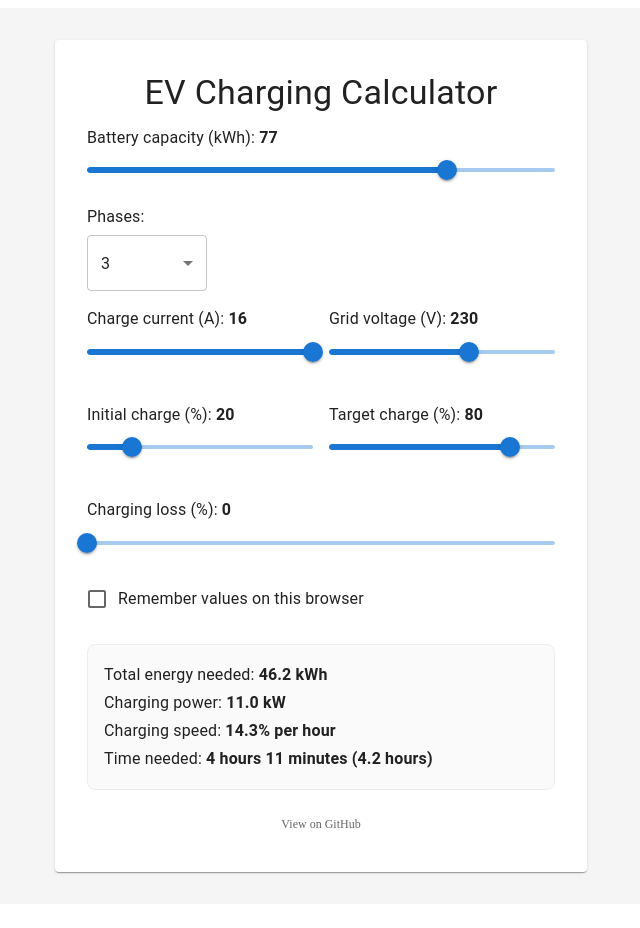
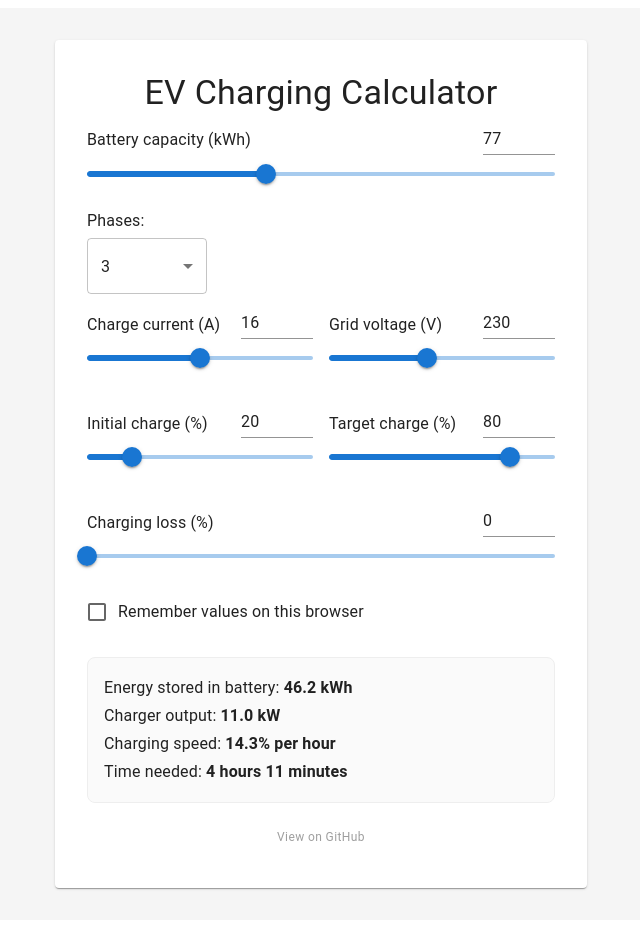
Before and after one commit to ltpk/ev-charging-calc, a React (Vite) app: page / in a window 1280 px wide. Shown: the whole page, without its empty margins (319-959 px from the left). Built offline with nearby package versions, Linux system fonts and the light colour scheme.

Commit message:
fixes by claude

```diff
--- a/src/App.tsx
+++ b/src/App.tsx
@@ -1,6 +1,9 @@
+import React from 'react'
 import EVChargingCalculator from './EVChargingCalculator'
-import React from 'react'
 
+// App is kept as the conventional React entry point component.
+// If EVChargingCalculator ever needs a Router, theme provider, or other
+// context wrappers, add them here rather than in main.tsx.
 const App: React.FC = () => <EVChargingCalculator />
 
 export default App
--- a/src/EVChargingCalculator.tsx
+++ b/src/EVChargingCalculator.tsx
@@ -2,23 +2,19 @@ import { useState } from 'react'
 import InputField from './components/InputField'
 import SelectField from './components/SelectField'
 import CheckboxField from './components/CheckboxField'
-import { calculateChargingMetrics, ChargingMetricsParams, ChargingMetrics } from './utils/chargingCalculations'
+import { calculateChargingMetrics, ChargingMetricsParams } from './utils/chargingCalculations'
 import { useLocalStorage } from './hooks/useLocalStorage'
 import ChargingResults from './components/ChargingResults'
 import Box from '@mui/material/Box'
 import Card from '@mui/material/Card'
 import CardContent from '@mui/material/CardContent'
+import Link from '@mui/material/Link'
 import Typography from '@mui/material/Typography'
 
-interface FormValues extends ChargingMetricsParams {
-  phases: number
-  batteryCapacity: number
-  amperage: number
-  voltage: number
-  initialCharge: number
-  targetCharge: number
-  chargingLoss: number
-}
+// Max amperage per phase — 32A is valid for both single and three phase
+const MAX_AMPERAGE = 32
+
+type FormValues = ChargingMetricsParams
 
 const EVChargingCalculator: React.FC = () => {
   const [rememberValues, setRememberValues] = useState(() => {
@@ -46,10 +42,7 @@ const EVChargingCalculator: React.FC = () => {
   } = formValues
 
   const handleValueChange = (key: keyof FormValues, value: number) => {
-    setFormValues({
-      ...formValues,
-      [key]: Number(value)
-    })
+    setFormValues({ ...formValues, [key]: value })
   }
 
   const toggleRememberValues = (value: boolean) => {
@@ -59,33 +52,27 @@ const EVChargingCalculator: React.FC = () => {
     }
   }
 
-  const chargingMetrics: ChargingMetrics = calculateChargingMetrics({
-    phases,
-    batteryCapacity,
-    amperage,
-    voltage,
-    initialCharge,
-    targetCharge,
-    chargingLoss
-  })
+  const chargingMetrics = calculateChargingMetrics(formValues)
+  const showGridMetrics = (chargingLoss ?? 0) > 0
 
   return (
-    <Box sx={{ bgcolor: '#f5f5f5', py: 4 }}>
+    <Box sx={{ bgcolor: '#f5f5f5', minHeight: '100vh', py: 4 }}>
       <Card sx={{ maxWidth: 500, mx: 'auto', p: 2 }}>
         <CardContent>
-          <Typography variant="h4" component="h2" align="center" gutterBottom>
+          <Typography variant="h4" component="h1" align="center" gutterBottom>
             EV Charging Calculator
           </Typography>
 
           <InputField
-            label='Battery capacity (kWh)'
+            label="Battery capacity (kWh)"
             value={batteryCapacity}
             onChange={(value) => handleValueChange('batteryCapacity', value)}
-            min={0}
+            min={1}
+            max={200}
           />
 
           <SelectField
-            label='Phases'
+            label="Phases"
             value={phases}
             onChange={(value) => handleValueChange('phases', value)}
             options={[1, 3]}
@@ -93,31 +80,31 @@ const EVChargingCalculator: React.FC = () => {
 
           <Box sx={{ display: 'grid', gridTemplateColumns: '1fr 1fr', gap: 2, mb: 2 }}>
             <InputField
-              label='Charge current (A)'
+              label="Charge current (A)"
               value={amperage}
               onChange={(value) => handleValueChange('amperage', value)}
               min={0}
-              max={phases === 1 ? 32 : 16}
+              max={MAX_AMPERAGE}
             />
             <InputField
-              label='Grid voltage (V)'
+              label="Grid voltage (V)"
               value={voltage}
               onChange={(value) => handleValueChange('voltage', value)}
-              min={207}
-              max={244}
+              min={100}
+              max={400}
             />
           </Box>
 
           <Box sx={{ display: 'grid', gridTemplateColumns: '1fr 1fr', gap: 2, mb: 2 }}>
             <InputField
-              label='Initial charge (%)'
+              label="Initial charge (%)"
               value={initialCharge}
               onChange={(value) => handleValueChange('initialCharge', value)}
               min={0}
               max={100}
             />
             <InputField
-              label='Target charge (%)'
+              label="Target charge (%)"
               value={targetCharge}
               onChange={(value) => handleValueChange('targetCharge', value)}
               min={0}
@@ -127,32 +114,32 @@ const EVChargingCalculator: React.FC = () => {
           </Box>
 
           <InputField
-            label='Charging loss (%)'
-            value={chargingLoss}
+            label="Charging loss (%)"
+            value={chargingLoss ?? 0}
             onChange={(value) => handleValueChange('chargingLoss', value)}
             min={0}
             max={25}
           />
 
           <CheckboxField
-            label='Remember values on this browser'
+            label="Remember values on this browser"
             checked={rememberValues}
             onChange={toggleRememberValues}
           />
 
-          <ChargingResults metrics={chargingMetrics} />
+          <ChargingResults metrics={chargingMetrics} showGridMetrics={showGridMetrics} />
 
           <Box sx={{ textAlign: 'center', mt: 3 }}>
-            <a
-              href='https://github.com/ltpk/ev-charging-calc'
-              target='_blank'
-              rel='noopener noreferrer'
-              style={{ color: '#666', textDecoration: 'none', fontSize: 12 }}
-              onMouseOver={e => (e.currentTarget.style.textDecoration = 'underline')}
-              onMouseOut={e => (e.currentTarget.style.textDecoration = 'none')}
+            <Link
+              href="https://github.com/ltpk/ev-charging-calc"
+              target="_blank"
+              rel="noopener noreferrer"
+              color="text.disabled"
+              variant="caption"
+              underline="hover"
             >
               View on GitHub
-            </a>
+            </Link>
           </Box>
         </CardContent>
       </Card>
--- a/src/components/ChargingResults.tsx
+++ b/src/components/ChargingResults.tsx
@@ -1,28 +1,51 @@
 import Box from '@mui/material/Box'
 import Typography from '@mui/material/Typography'
+import Alert from '@mui/material/Alert'
 import React from 'react'
+import { ChargingMetrics } from '../utils/chargingCalculations'
 
 export interface ChargingResultsProps {
-  metrics: {
-    chargingPower: number
-    chargingSpeed: number
-    energyNeeded: number
-    formattedTime: string
-  }
+  metrics: ChargingMetrics
+  showGridMetrics: boolean
 }
 
-const ChargingResults: React.FC<ChargingResultsProps> = ({ metrics }) => {
+const ChargingResults: React.FC<ChargingResultsProps> = ({ metrics, showGridMetrics }) => {
   const {
     chargingPower,
+    gridPower,
     chargingSpeed,
     energyNeeded,
+    gridEnergyNeeded,
+    chargeNeeded,
     formattedTime
   } = metrics
 
+  if (chargeNeeded === 0) {
+    return (
+      <Alert severity="warning" sx={{ mt: 3, mb: 2 }}>
+        Target charge must be higher than initial charge.
+      </Alert>
+    )
+  }
+
   return (
     <Box sx={{ mt: 3, mb: 2, p: 2, border: '1px solid #eee', borderRadius: 2, background: '#fafafa' }}>
-      <Typography variant="subtitle1">Total energy needed: <strong>{energyNeeded.toFixed(1)} kWh</strong></Typography>
-      <Typography variant="subtitle1">Charging power: <strong>{chargingPower.toFixed(1)} kW</strong></Typography>
+      <Typography variant="subtitle1">
+        Energy stored in battery: <strong>{energyNeeded.toFixed(1)} kWh</strong>
+      </Typography>
+      {showGridMetrics && (
+        <Typography variant="subtitle1">
+          Energy drawn from grid: <strong>{gridEnergyNeeded.toFixed(1)} kWh</strong>
+        </Typography>
+      )}
+      <Typography variant="subtitle1">
+        Charger output: <strong>{chargingPower.toFixed(1)} kW</strong>
+      </Typography>
+      {showGridMetrics && (
+        <Typography variant="subtitle1">
+          Grid draw: <strong>{gridPower.toFixed(1)} kW</strong>
+        </Typography>
+      )}
       <Typography variant="subtitle1">Charging speed: <strong>{chargingSpeed.toFixed(1)}% per hour</strong></Typography>
       <Typography variant="subtitle1">Time needed: <strong>{formattedTime}</strong></Typography>
     </Box>
--- a/src/components/InputField.tsx
+++ b/src/components/InputField.tsx
@@ -2,6 +2,7 @@ import React from 'react'
 import Box from '@mui/material/Box'
 import Typography from '@mui/material/Typography'
 import Slider from '@mui/material/Slider'
+import MuiInput from '@mui/material/Input'
 
 export interface InputFieldProps {
   label: string
@@ -13,16 +14,35 @@ export interface InputFieldProps {
 }
 
 const InputField: React.FC<InputFieldProps> = ({ label, value, onChange, min, max, step = 1 }) => {
-  const handleChange = (_: Event, newValue: number | number[]) => {
+  const handleSliderChange = (_: Event, newValue: number | number[]) => {
     onChange(typeof newValue === 'number' ? newValue : newValue[0])
+  }
+
+  const handleInputChange = (e: React.ChangeEvent<HTMLInputElement>) => {
+    const parsed = Number(e.target.value)
+    if (!isNaN(parsed)) {
+      const clamped = min !== undefined && max !== undefined
+        ? Math.max(min, Math.min(max, parsed))
+        : parsed
+      onChange(clamped)
+    }
   }
 
   return (
     <Box sx={{ mb: 2 }}>
-      <Typography gutterBottom>{label}: <strong>{value}</strong></Typography>
+      <Box sx={{ display: 'flex', justifyContent: 'space-between', alignItems: 'center', mb: 0.5 }}>
+        <Typography>{label}</Typography>
+        <MuiInput
+          value={value}
+          onChange={handleInputChange}
+          inputProps={{ min, max, step, type: 'number' }}
+          sx={{ width: 72, ml: 2 }}
+          size="small"
+        />
+      </Box>
       <Slider
         value={value}
-        onChange={handleChange}
+        onChange={handleSliderChange}
         min={min}
         max={max}
         step={step}
--- a/src/components/SelectField.tsx
+++ b/src/components/SelectField.tsx
@@ -1,7 +1,7 @@
 import React from 'react'
 import Box from '@mui/material/Box'
 import Typography from '@mui/material/Typography'
-import Select from '@mui/material/Select'
+import Select, { SelectChangeEvent } from '@mui/material/Select'
 import MenuItem from '@mui/material/MenuItem'
 
 export interface SelectFieldProps {
@@ -12,7 +12,7 @@ export interface SelectFieldProps {
 }
 
 const SelectField: React.FC<SelectFieldProps> = ({ label, value, onChange, options }) => {
-  const handleChange = (e: React.ChangeEvent<{ value: unknown }> | React.ChangeEvent<HTMLInputElement> | any) => {
+  const handleChange = (e: SelectChangeEvent<number>) => {
     onChange(Number(e.target.value))
   }
 
--- a/src/hooks/useLocalStorage.ts
+++ b/src/hooks/useLocalStorage.ts
@@ -1,23 +1,32 @@
-import { useState, useEffect } from 'react'
+import { useState, useEffect, useRef } from 'react'
 
-export function useLocalStorage<T>(key: string, initialValue: T, enabled = true): [T, (value: T) => void] {
+export function useLocalStorage<T>(
+  key: string,
+  initialValue: T,
+  enabled = true
+): [T, (value: T) => void] {
   const [value, setValue] = useState<T>(() => {
+    if (!enabled) return initialValue
     try {
       const item = localStorage.getItem(key)
-      return item ? JSON.parse(item) : initialValue
+      return item ? (JSON.parse(item) as T) : initialValue
     } catch (error) {
       console.error('Error reading from localStorage:', error)
       return initialValue
     }
   })
 
+  // Track previous value to only write on actual changes
+  const prevValueRef = useRef(value)
+
   useEffect(() => {
-    if (enabled) {
-      try {
-        localStorage.setItem(key, JSON.stringify(value))
-      } catch (error) {
-        console.error('Error writing to localStorage:', error)
-      }
+    if (!enabled) return
+    if (prevValueRef.current === value) return
+    prevValueRef.current = value
+    try {
+      localStorage.setItem(key, JSON.stringify(value))
+    } catch (error) {
+      console.error('Error writing to localStorage:', error)
     }
   }, [key, value, enabled])
 
--- a/src/utils/chargingCalculations.ts
+++ b/src/utils/chargingCalculations.ts
@@ -9,11 +9,13 @@ export interface ChargingMetricsParams {
 }
 
 export interface ChargingMetrics {
-  chargingPower: number // kW
-  chargingSpeed: number // % per hour
-  chargeNeeded: number // percentage points
-  hoursNeeded: number // decimal hours (0 if not applicable)
-  energyNeeded: number // kWh
+  gridPower: number        // kW drawn from grid (phases × amps × volts)
+  chargingPower: number    // kW delivered to battery (gridPower × efficiency)
+  chargingSpeed: number    // % per hour (based on chargingPower)
+  chargeNeeded: number     // percentage points
+  hoursNeeded: number      // decimal hours
+  energyNeeded: number     // kWh stored in battery
+  gridEnergyNeeded: number // kWh drawn from grid
   formattedTime: string
 }
 
@@ -24,9 +26,10 @@ function clamp(n: number, min: number, max: number) {
 /**
  * Calculate charging metrics.
  * - Assumes voltage in V, amperage in A, phases in {1,3}, batteryCapacity in kWh.
- * - chargingLoss is percent (0-100) applied as an efficiency loss.
- *
- * Returns safe defaults if inputs are invalid (batteryCapacity <= 0, no charge needed, or zero charging power).
+ * - chargingLoss is percent (0-100): energy lost between grid and battery.
+ *   gridPower = phases × amps × volts (fixed by electrical parameters, what the meter sees).
+ *   chargingPower = gridPower × efficiency (what actually reaches the battery).
+ *   Losses slow down charging — more time is needed to store the target energy.
  */
 export function calculateChargingMetrics({
   phases,
@@ -35,9 +38,8 @@ export function calculateChargingMetrics({
   voltage,
   initialCharge,
   targetCharge,
-  chargingLoss = 5
+  chargingLoss = 0
 }: ChargingMetricsParams): ChargingMetrics {
-  // Normalize / clamp inputs
   const clampedChargingLoss = clamp(isFinite(chargingLoss) ? chargingLoss : 0, 0, 100)
   const clampedBatteryCapacity = Math.max(0, Number(batteryCapacity) || 0)
   const clampedInitial = clamp(Number(initialCharge) || 0, 0, 100)
@@ -45,48 +47,58 @@ export function calculateChargingMetrics({
 
   const chargeNeeded = Math.max(0, clampedTarget - clampedInitial)
 
-  // Early exits
   if (clampedBatteryCapacity === 0 || chargeNeeded === 0) {
     return {
+      gridPower: 0,
       chargingPower: 0,
       chargingSpeed: 0,
       chargeNeeded,
       hoursNeeded: 0,
       energyNeeded: 0,
-      formattedTime: chargeNeeded === 0 ? '0 hours 0 minutes (0.0 hours)' : 'N/A'
+      gridEnergyNeeded: 0,
+      formattedTime: chargeNeeded === 0 ? '0 hours 0 minutes' : 'N/A'
     }
   }
 
-  const rawChargingPower = (Number(phases) * Number(amperage) * Number(voltage)) / 1000 // kW
-  const chargingPower = rawChargingPower * (1 - clampedChargingLoss / 100)
+  // Grid power is determined purely by electrical parameters
+  const gridPower = (Number(phases) * Number(amperage) * Number(voltage)) / 1000
 
-  if (!isFinite(chargingPower) || chargingPower <= 0) {
+  if (!isFinite(gridPower) || gridPower <= 0) {
     return {
+      gridPower: 0,
       chargingPower: 0,
       chargingSpeed: 0,
       chargeNeeded,
       hoursNeeded: 0,
       energyNeeded: (chargeNeeded / 100) * clampedBatteryCapacity,
+      gridEnergyNeeded: 0,
       formattedTime: 'N/A'
     }
   }
 
-  const chargingSpeed = (chargingPower / clampedBatteryCapacity) * 100 // % per hour
-  if (!isFinite(chargingSpeed) || chargingSpeed <= 0) {
+  // What actually reaches the battery after losses
+  const efficiency = 1 - clampedChargingLoss / 100
+  const chargingPower = gridPower * efficiency
+
+  if (!isFinite(chargingPower) || chargingPower <= 0) {
     return {
-      chargingPower,
+      gridPower,
+      chargingPower: 0,
       chargingSpeed: 0,
       chargeNeeded,
       hoursNeeded: 0,
       energyNeeded: (chargeNeeded / 100) * clampedBatteryCapacity,
+      gridEnergyNeeded: 0,
       formattedTime: 'N/A'
     }
   }
 
+  // Charging speed and time are based on power delivered to the battery
+  const chargingSpeed = (chargingPower / clampedBatteryCapacity) * 100
   const hoursNeeded = chargeNeeded / chargingSpeed
   const energyNeeded = (chargeNeeded / 100) * clampedBatteryCapacity
+  const gridEnergyNeeded = gridPower * hoursNeeded
 
-  // Convert to hours + minutes with correct rounding (avoid minutes === 60)
   let hours = Math.floor(hoursNeeded)
   let minutes = Math.round((hoursNeeded - hours) * 60)
   if (minutes === 60) {
@@ -94,14 +106,14 @@ export function calculateChargingMetrics({
     minutes = 0
   }
 
-  const formattedTime = `${hours} hours ${minutes} minutes (${hoursNeeded.toFixed(1)} hours)`
-
   return {
+    gridPower,
     chargingPower,
     chargingSpeed,
     chargeNeeded,
     hoursNeeded,
     energyNeeded,
-    formattedTime
+    gridEnergyNeeded,
+    formattedTime: `${hours} hours ${minutes} minutes`
   }
 }
```
